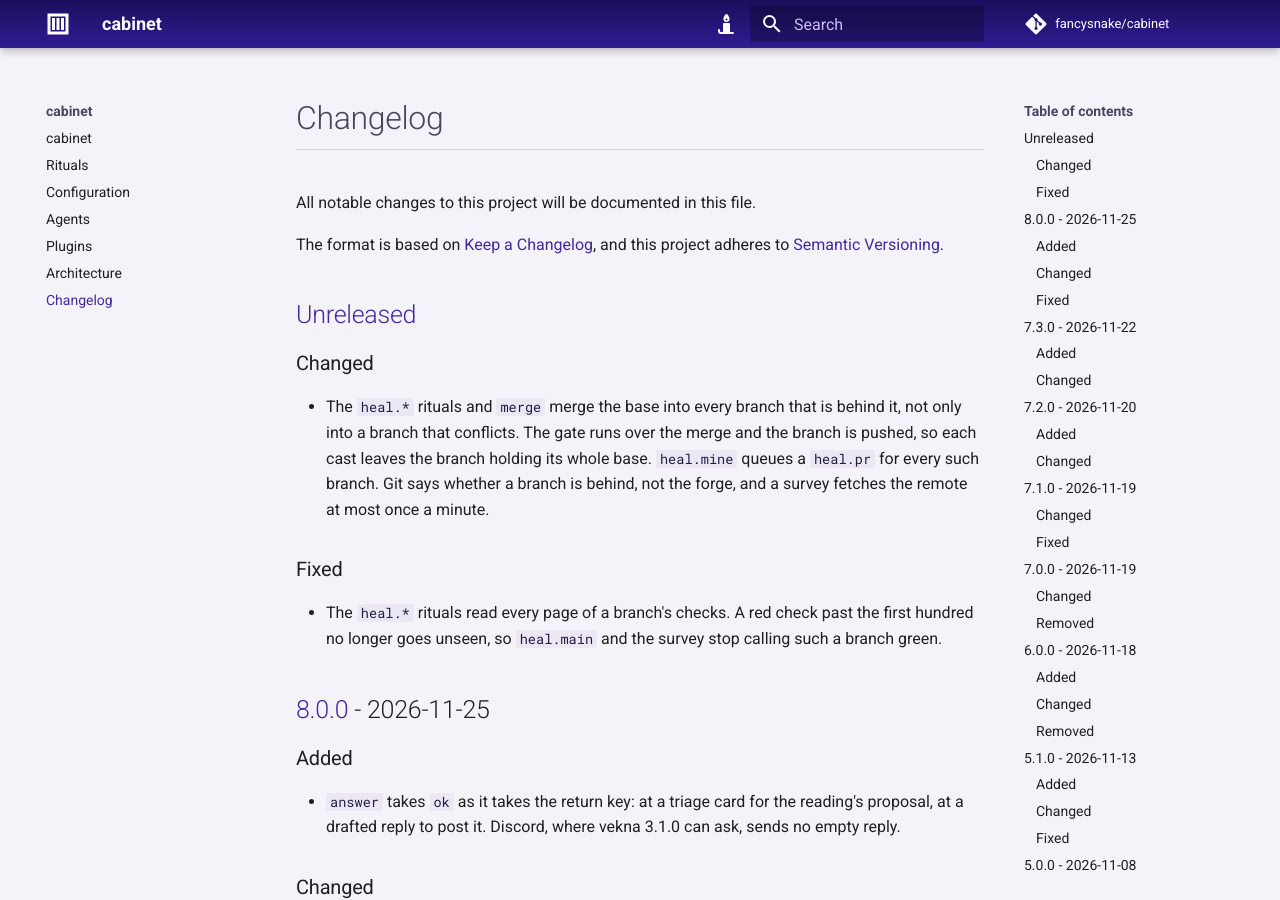
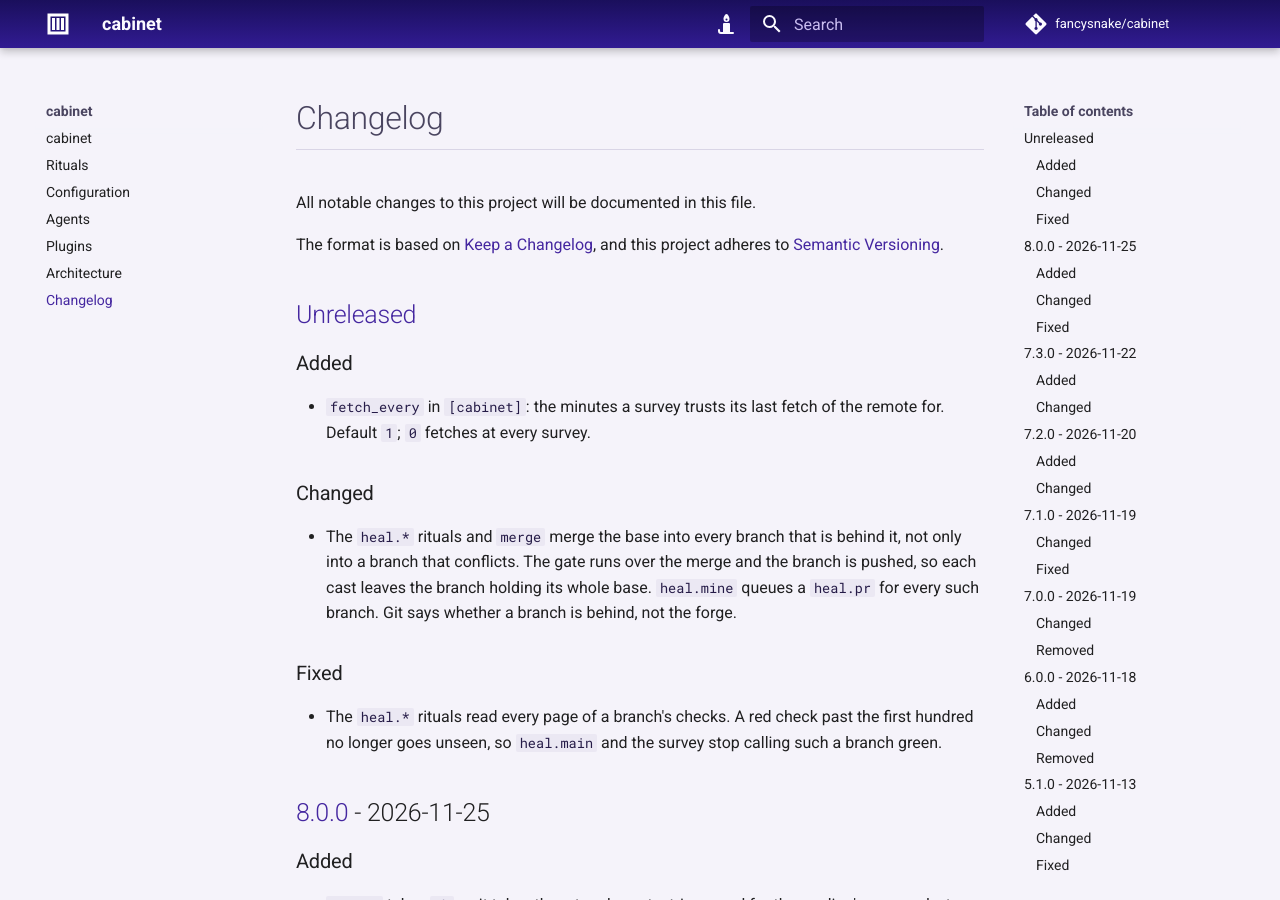
Before and after one commit to fancysnake/cabinet, an MkDocs documentation site: the page built from docs/changelog.md, in a window 1280 px wide and 900 px high. Built offline with MkDocs 1.6.1 and Material for MkDocs 9.7.7, drawn with Linux system fonts in a browser that asks for light colours; comment, search, counter and statistics services are not loaded.

Commit message:
feat: fetch_every sets how long a survey trusts its last fetch
`[cabinet] fetch_every` is the minutes a survey's fetch of the remote
stays trusted. Default 1, as before. 0 fetches at every survey:
`find -mmin -0` matches no file, so the stamp never skips the fetch.

Co-Authored-By: Claude Fable 5.2 <noreply@anthropic.com>

```diff
--- a/CHANGELOG.md
+++ b/CHANGELOG.md
@@ -7,14 +7,18 @@ and this project adheres to [Semantic Versioning].
 
 ## [Unreleased]
 
+### Added
+
+- `fetch_every` in `[cabinet]`: the minutes a survey trusts its last fetch of
+  the remote for. Default `1`; `0` fetches at every survey.
+
 ### Changed
 
 - The `heal.*` rituals and `merge` merge the base into every branch that is
   behind it, not only into a branch that conflicts. The gate runs over the
   merge and the branch is pushed, so each cast leaves the branch holding its
   whole base. `heal.mine` queues a `heal.pr` for every such branch. Git says
-  whether a branch is behind, not the forge, and a survey fetches the remote
-  at most once a minute.
+  whether a branch is behind, not the forge.
 
 ### Fixed
 
```
Also changed, not shown: docs/configuration.md (+2 -0 lines), docs/rituals.md (+1 -1 lines), 3 other files.
